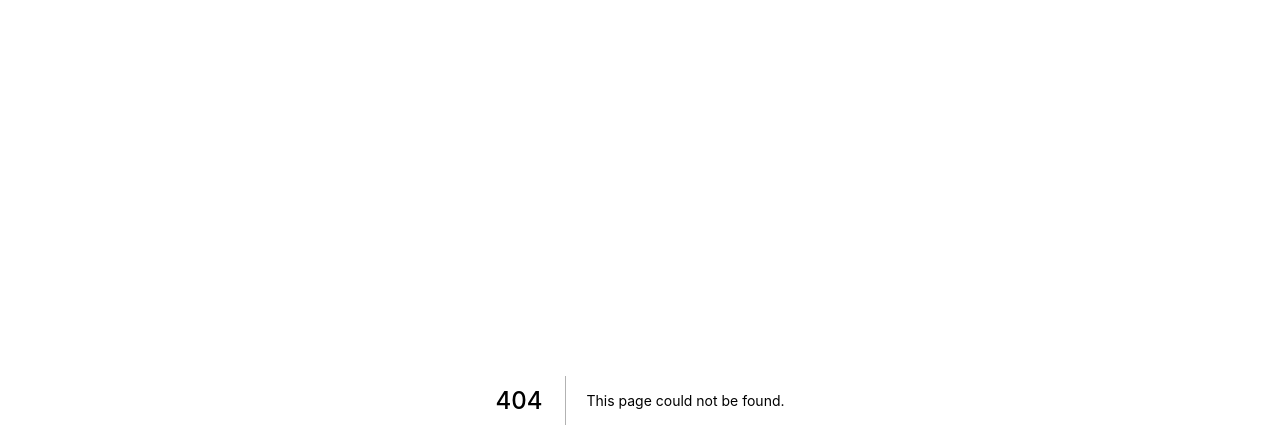
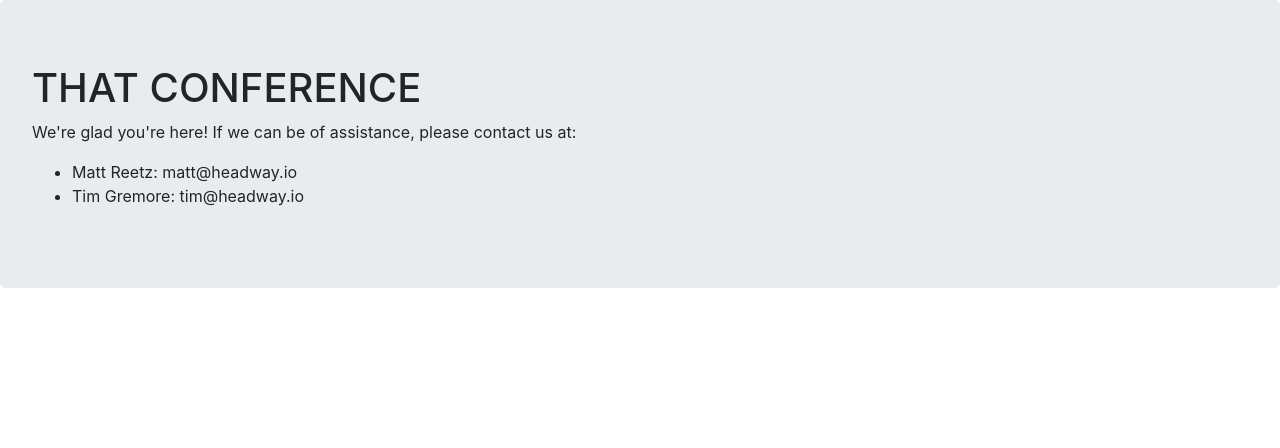
Before and after one commit to headwayio/that-workshop, a Next.js app: page /about in a window 1280 px wide. Before the commit this address had no page. Shown: the top 448 px of the page. Built offline with nearby package versions, Linux system fonts and the light colour scheme.

Commit message:
Passing About page spec

```diff
--- /dev/null
+++ b/pages/about.js
@@ -0,0 +1,16 @@
+import "bootstrap/dist/css/bootstrap.css";
+import { Jumbotron, Button } from "reactstrap";
+
+const About = () =>
+  <div>
+    <Jumbotron className="mb-0">
+      <h1>THAT CONFERENCE</h1>
+      <p>We're glad you're here! If we can be of assistance, please contact us at:</p>
+      <ul>
+        <li>Matt Reetz: matt@headway.io</li>
+        <li>Tim Gremore: tim@headway.io</li>
+      </ul>
+    </Jumbotron>
+  </div>;
+
+export default About;
```
